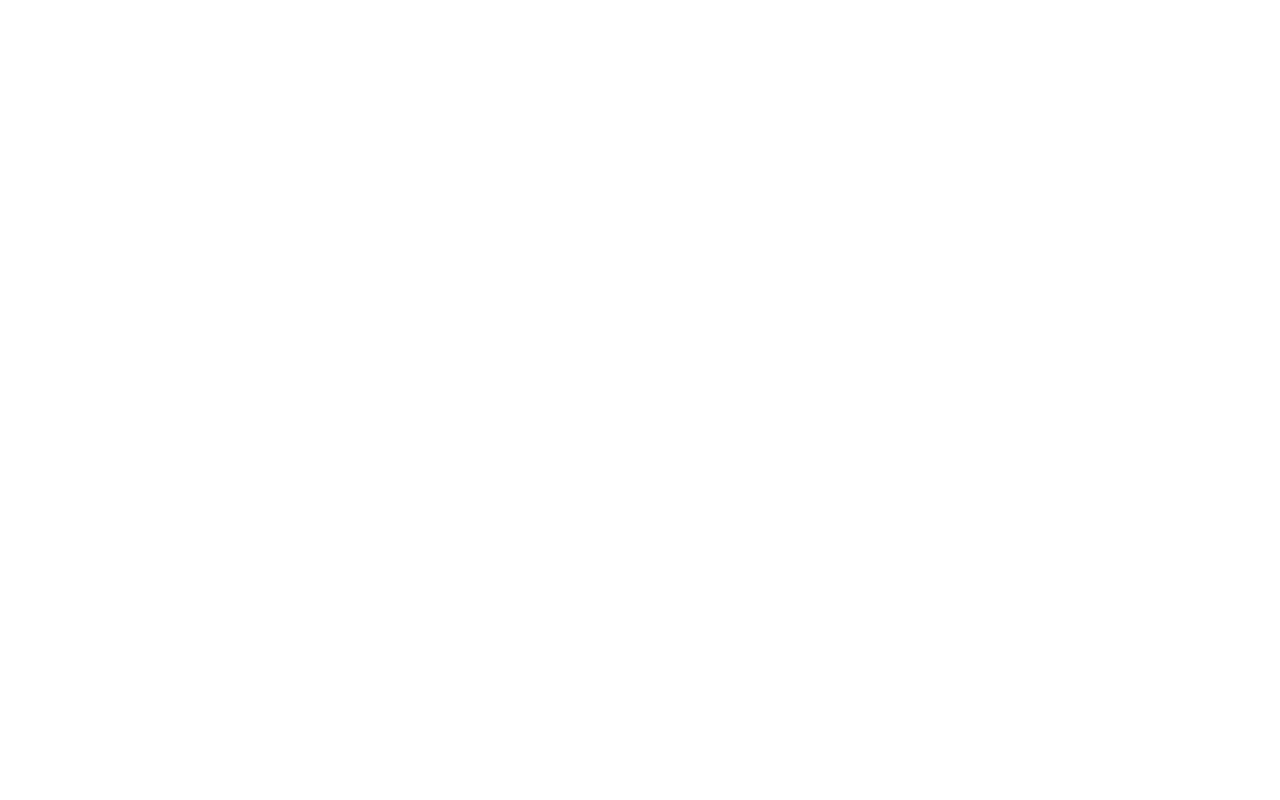
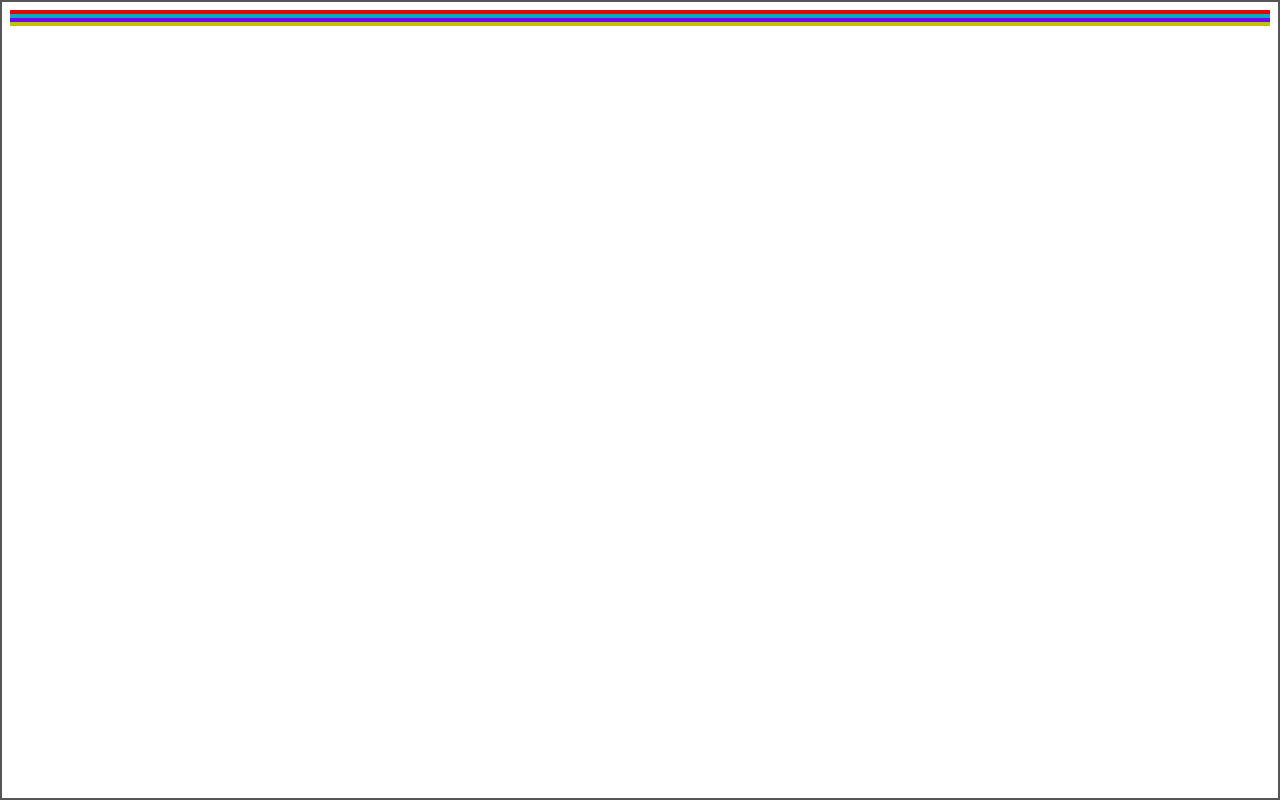
Before and after one commit to iLLtech1/masteringCssGrid, a plain HTML site: page index.html in a window 1280 px wide. Drawn offline with Linux system fonts and the light colour scheme.

Commit message:
page layout code inidated

```diff
--- a/index.html
+++ b/index.html
@@ -9,6 +9,22 @@
   <title>Mastering Css Grid</title>
 </head>
 <body>
+  <div class="container">
+    <header>
+      <!-- Header with a Logo, Navigation, etc. -->
+    </header>
 
+    <aside>
+      <!-- Parially related things like social buttons -->
+    </aside>
+
+    <main>
+      <!-- Main content, headings, teasers, etc. -->
+    </main>
+
+    <footer>
+      <!-- Footer with contact,  FAQ, etc. -->
+    </footer>
+  </div>
 </body>
 </html>
--- a/style.css
+++ b/style.css
@@ -0,0 +1,38 @@
+/* Micro-resetting */
+body {
+  padding: 0;
+  margin: 0;
+}
+
+* {
+  box-sizing: border-box;
+  font-size: 25px;
+}
+
+/* Making things visible on the page. */
+
+.container {
+  border: 2px solid #555;
+  padding: 8px;
+  min-height: 100vh;
+}
+
+header {
+  border: 2px solid #dd0808;
+  background-color: #ff6666;
+}
+
+aside {
+  border: 2px solid #0ba7c6;
+  background-color: #74ddf2;
+}
+
+main {
+  border: 2px solid #6f09e5;
+  background-color: #b880f7;
+}
+
+footer {
+  border: 2px solid #c4be0d;
+  background-color: #f7f380;
+}
```
